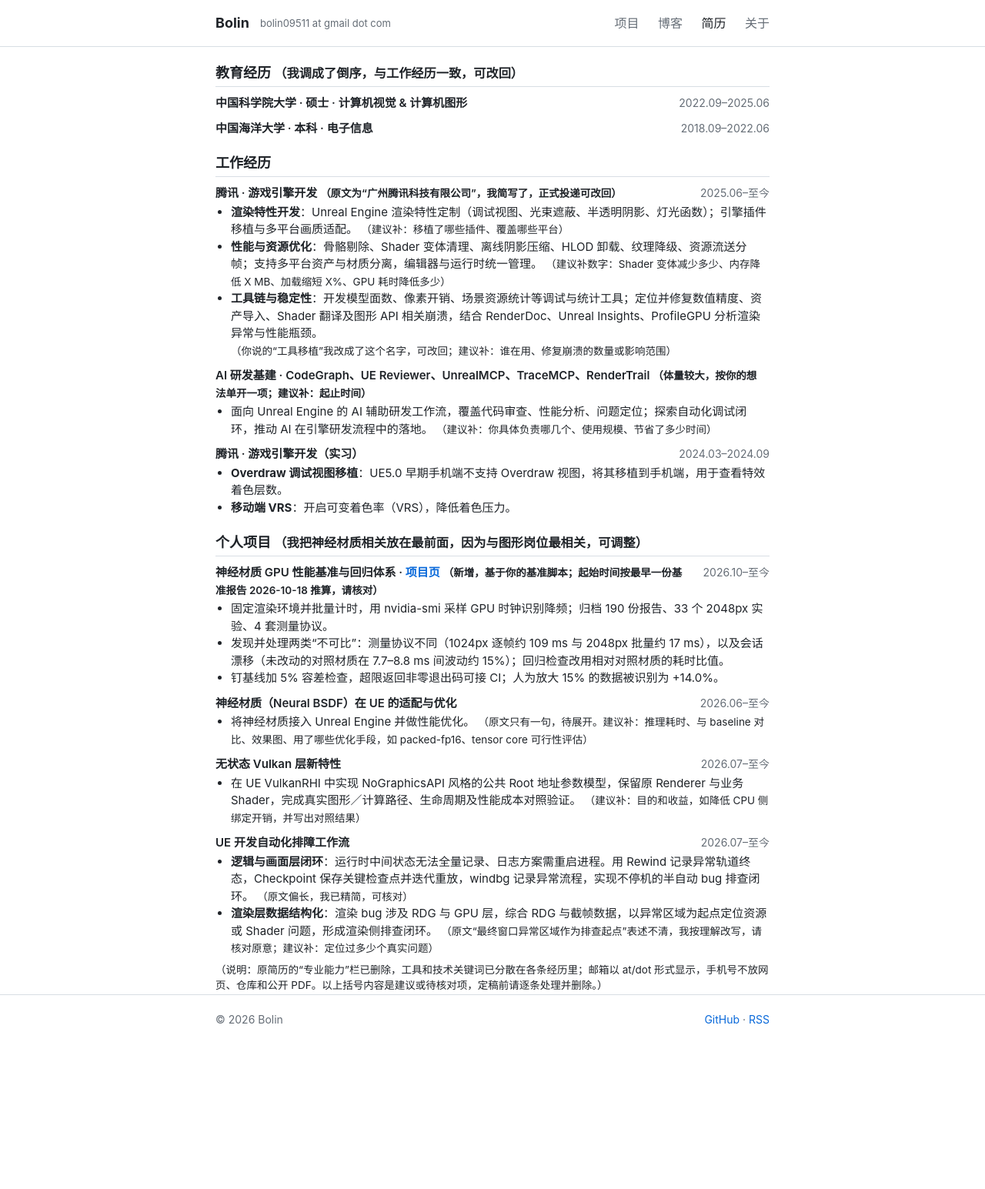
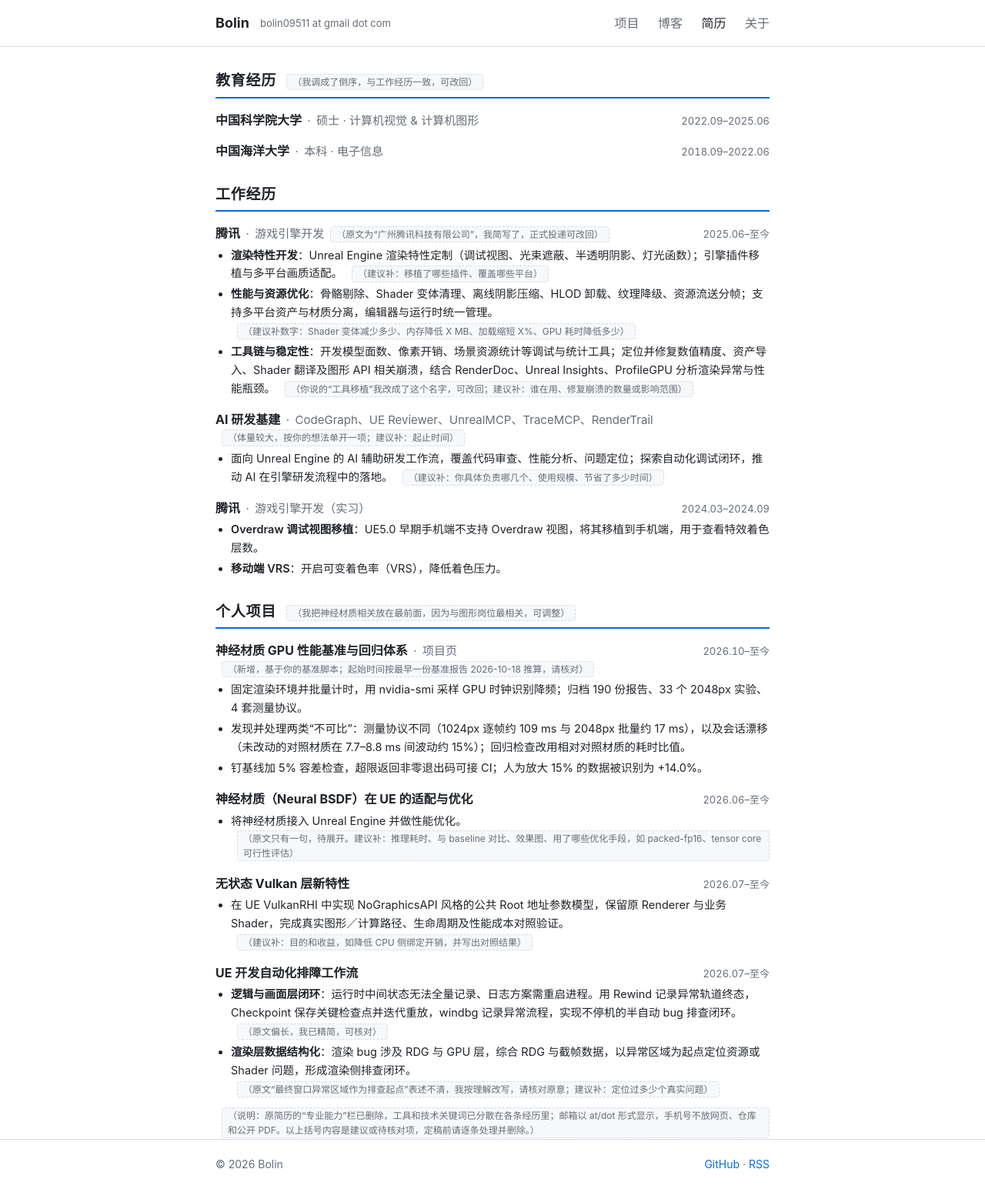
Before and after one commit to bolin12/bolin12.github.io, a Jekyll site: the page built from resume.md, in a window 1280 px wide. Shown: the whole page at 77% size. Built offline with Jekyll 4.4.1, drawn with Linux system fonts in a browser that asks for light colours; our own code applies the rules of GitHub Pages for plain Markdown files; before the commit the page ends 1358 px from its top, so only the background shows below that.

Commit message:
Resume page: clearer type hierarchy (section, org, role, date, bullets, notes)

```diff
--- a/assets/css/style.css
+++ b/assets/css/style.css
@@ -44,3 +44,13 @@ table{border-collapse:collapse}td,th{border:1px solid var(--line);padding:6px 12
 .resume .entry{margin:10px 0 2px}
 .more{font-size:13px;font-weight:400;margin-left:8px}
 .header-note{margin:0 auto 0 14px;color:var(--muted);font-size:13px}.note{font-size:.9em}
+.resume h2{font-size:19px;margin:30px 0 8px;padding-bottom:6px;border-bottom:2px solid var(--accent);letter-spacing:.04em}
+.resume .entry{align-items:baseline;margin:16px 0 4px;font-weight:400}
+.resume .org{font-size:16px;font-weight:700}
+.resume .role{font-size:15px;font-weight:400;color:var(--muted)}
+.resume .role::before{content:"·";margin:0 .5em}
+.resume .when{font-size:13px;font-variant-numeric:tabular-nums}
+.resume ul{margin:4px 0 12px;padding-left:20px}
+.resume li{font-size:14.5px;line-height:1.65;margin:3px 0}
+.resume li strong{font-weight:600}
+.resume .note{display:inline-block;margin:0 0 0 8px;padding:0 7px;font-size:12px;font-weight:400;line-height:1.6;letter-spacing:0;color:var(--muted);background:var(--card);border:1px dashed var(--line);border-radius:4px}
--- a/resume.md
+++ b/resume.md
@@ -10,7 +10,7 @@ show_email: true
 {% for s in r.sections %}
 <h2>{{ s.title }}{% if s.note %} <span class="note">{{ s.note }}</span>{% endif %}</h2>
 {% for it in s.items %}
-<div class="entry"><span>{{ it.title }}{% if it.sub %} · {{ it.sub }}{% endif %}{% if it.page %} · <a href="{{ it.page | relative_url }}">项目页</a>{% endif %}{% if it.note %} <span class="note">{{ it.note }}</span>{% endif %}</span><span class="when">{{ it.date }}</span></div>
+<div class="entry"><span><span class="org">{{ it.title }}</span>{% if it.sub %}<span class="role">{{ it.sub }}</span>{% endif %}{% if it.page %}<a class="role" href="{{ it.page | relative_url }}">项目页</a>{% endif %}{% if it.note %}<span class="note">{{ it.note }}</span>{% endif %}</span><span class="when">{{ it.date }}</span></div>
 {% if it.points %}<ul>
 {% for p in it.points %}<li>{% if p.label %}<strong>{{ p.label }}</strong>：{% endif %}{{ p.text }}{% if p.note %} <span class="note">{{ p.note }}</span>{% endif %}</li>
 {% endfor %}</ul>{% endif %}
```
